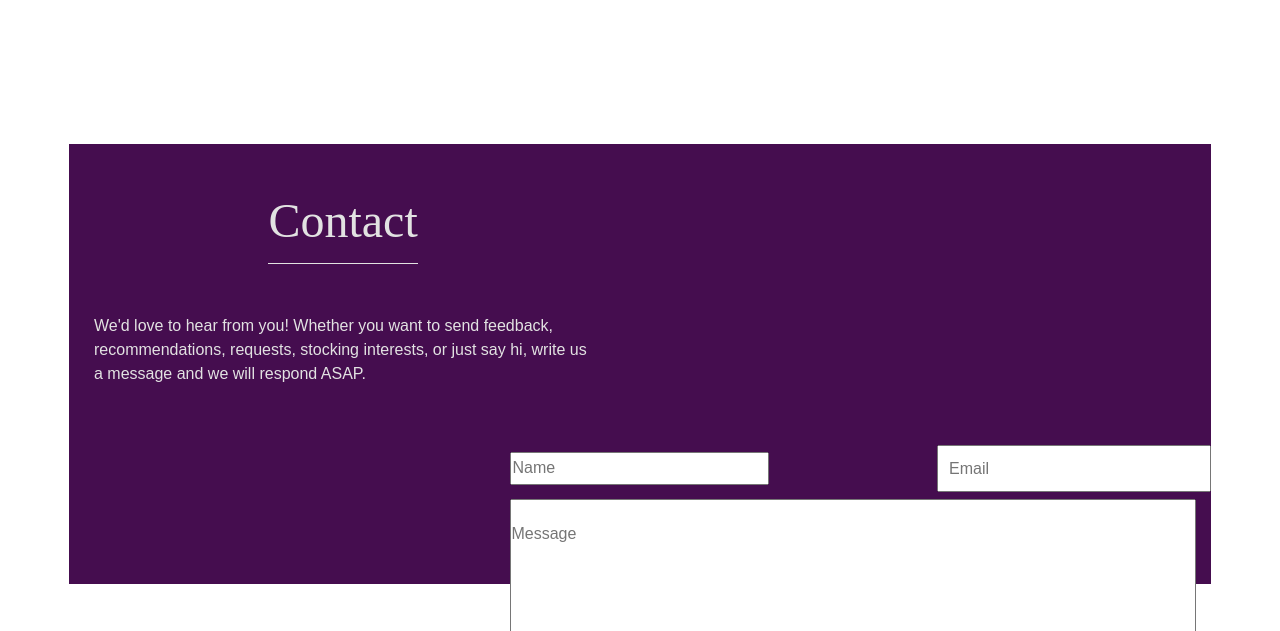
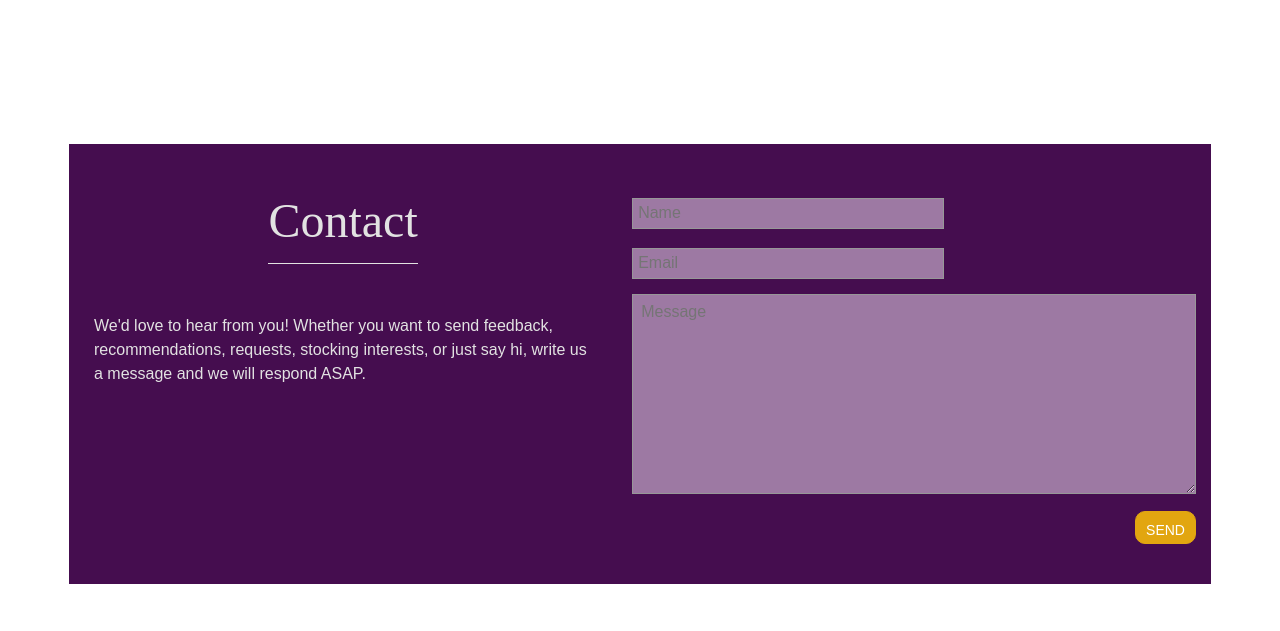
Before and after one commit to MMMerritt/product-showcase-brio, a plain HTML site: page index.html in a window 1280 px wide. Shown: the part 3447-4078 px from the top of the page. Drawn offline with Linux system fonts and the light colour scheme; a script that the page names is missing.

Commit message:
Style form fields and fit them into responsive design

```diff
--- a/CSS/main.css
+++ b/CSS/main.css
@@ -381,7 +381,7 @@ p {
     grid-row: 4 / 8;
     display: grid;
     grid-template-columns: 1fr 1fr;
-    grid-template-rows: 40px 40px 260px 40px;
+    grid-template-rows: 40px 40px 300px 40px;
     grid-gap: 10px 10px;
 }
 
@@ -393,6 +393,10 @@ p {
     min-width: 250px;
     padding: 5px;
     margin-left: 15px;
+    background-color: #9D79A3;
+    border: 1px solid #979797;
+    border-radius: 10;
+    color: #fff;
 }
 
 .form-email {
@@ -403,21 +407,29 @@ p {
     min-width: 250px;
     padding: 5px;
     margin-left: 15px;
+    background-color: #9D79A3;
+    border: 1px solid #979797;
+    border-radius: 10;
+    color: #fff;
 }
 
 .form-message {
     grid-column: 1 / 3;
     grid-row: 3 / 4;
-    padding: 10px;
-    margin: 0 15px
+    padding: 8px;
+    margin: 0 15px;
+    background-color: #9D79A3;
+    border: 1px solid #979797;
+    border-radius: 10;
+    color: #fff;
 }
 
 .send-button {
-    grid-column: 1 / 2;
+    grid-column: 1 / 3;
     grid-row: 4 / 5;
-    justify-self: start;
+    justify-self: end;
     align-self: end;
-    padding: 10px;
+    padding: 10px 10px 5px 10px;
     margin: 0 15px;
     border: 1px solid #E2A610;
     border-radius: 10px;
@@ -428,122 +440,10 @@ p {
 }
 
 .send-button:hover {
-border: 1px solid #D88812;
-background-color: #D88812;
-border-radius: 25px;
+    border: 1px solid #D88812;
+    background-color: #D88812;
+    border-radius: 25px;
 }
-
-/*
-.form-name {
-    grid-column: 1 / 4;
-    grid-row: 4 / 5;
-    align-self: center;
-    max-width: 100%;
-    height: auto;
-    padding: 0 15px;
-}
-
-.name-label {
-    grid-column: 1 / 4;
-    grid-row: 4 / 5;
-    align-self: center;
-    padding-left: 30px;
-    color: #E2E2E2;
-    font-style: normal;
-    font-weight: 500;
-    line-height: 21px;
-    font-size: 16px;
-    text-align: left;
-    z-index: 10;
-}
-
-.form-email {
-    grid-column: 1 / 4;
-    grid-row: 5 / 6;
-    align-self: center;
-    max-width: 100%;
-    height: auto;
-    padding: 0 15px;
-}
-
-.email-label {
-    grid-column: 1 / 4;
-    grid-row: 5 / 6;
-    align-self: center;
-    padding-left: 30px;
-    color: #E2E2E2;
-    font-style: normal;
-    font-weight: 500;
-    line-height: 21px;
-    font-size: 16px;
-    text-align: left;
-    z-index: 10;
-}
-
-.form-message {
-    grid-column: 1 / 4;
-    grid-row: 6 / 7;
-    padding: 25px 15px 0 15px;
-    max-width: 90%;
-    height: 240px;
-}
-
-.message-label {
-    grid-column: 1 / 4;
-    grid-row: 6 / 7;
-    align-self: start;
-    padding-top: 40px;
-    padding-left: 30px;
-    color: #E2E2E2;
-    font-style: normal;
-    font-weight: 500;
-    line-height: 21px;
-    font-size: 16px;
-    text-align: left;
-    z-index: 10;
-}
-
-.send-button {
-    grid-column: 1 / 2;
-    grid-row: 6 / 7;
-    justify-self: start;
-    align-self: end;
-    margin: 10px 20px;
-    padding: 10px 25px;
-    border: 1px solid #E2A610;
-    border-radius: 10px;
-    background-color: #E2A610;
-    text-align: center;
-    font-size: 14px;
-    color: #fff;
-}
-
-.send-button:hover {
-border: 1px solid #D88812;
-background-color: #D88812;
-border-radius: 25px;
-}
-
-
-/*grid-column: 1 / 13;
-grid-row: 5 / 6;
-justify-self: center;
-align-self: end;
-margin: 10px;
-padding: 10px 25px;
-border: 1px solid #E2A610;
-border-radius: 10px;
-background-color: #E2A610;
-text-align: center;
-font-size: 14px;
-color: #fff;
-}
-
-.cta-button:hover {
-border: 1px solid #D88812;
-background-color: #D88812;
-border-radius: 25px;
-}*/
 
 .footer-links-left {
     font-size: 14px;
@@ -617,16 +517,25 @@ border-radius: 25px;
       margin: 0;
   }
 
-  .form-message {
-      grid-column: 1 / 4;
-      grid-row: 6 / 7;
-      padding: 25px 15px 0 15px;
-      max-width: 90%;
-      height: 160px;
+  .contact-container {
+      grid-template-rows: 40px 50px 125px 50px 50px 260px 20px;
   }
 
-  .contact-container {
-      grid-template-rows: 40px 50px 125px 50px 50px 260px 20px;
+  .form {
+      grid-column: 1 / 4;
+      grid-row: 4 / 8;
+      display: grid;
+      grid-template-columns: 1fr 1fr;
+      grid-template-rows: 40px 40px 240px 40px;
+      grid-gap: 10px 10px;
+  }
+
+  .form-name {
+      min-width: 300px;
+  }
+
+  .form-email {
+      min-width: 300px;
   }
 
 }
@@ -794,11 +703,6 @@ border-radius: 25px;
       grid-template-columns: 1.4fr .95fr 1fr;
       grid-template-rows: 40px 50px 115px 50px 50px 300px 20px;
       grid-row-gap: 10px;
-  }
-
-  .form-message {
-      max-width: 90%;
-      height: 190px;
   }
 
   .footer-links-left {
@@ -1123,63 +1027,21 @@ border-radius: 25px;
       padding: 40px 20px 0 25px;
   }
 
-  .form-name {
-      grid-column: 2 / 3;
-      grid-row: 2 / 3;
-      align-self: center;
-      max-width: 98%;
-      height: auto;
-      padding-left: 0;
+  .form {
+      grid-column: 2 / 4;
+      grid-row: 2 / 8;
+      display: grid;
+      grid-template-columns: 1fr 1fr;
+      grid-template-rows: 40px 40px 200px 40px;
+      grid-gap: 10px 10px;
   }
 
-  .name-label {
-      grid-column: 2 / 3;
-      grid-row: 2 / 3;
-      align-self: center;
-      padding-left: 15px;
+  .form-name {
+      min-width: 300px;
   }
 
   .form-email {
-      grid-column: 3 / 4;
-      grid-row: 2 / 3;
-      align-self: center;
-      max-width: 260px;
-      height: 43px;
-      padding: 0 10px;
-  }
-
-  .email-label {
-      grid-column: 3 / 4;
-      grid-row: 2 / 3;
-      justify-self: start;
-      align-self: center;
-      padding-left: 25px;
-  }
-
-  .form-message {
-      grid-column: 2 / 4;
-      grid-row: 3 / 5;
-      padding-top: 25px;
-      padding-left: 0;
-      max-width: 97%;
-      height: auto;
-  }
-
-  .message-label {
-      grid-column: 2 / 3;
-      grid-row: 3 / 4;
-      justify-self: start;
-      align-self: start;
-      padding-top: 35px;
-      padding-left: 15px;
-  }
-
-  .send-button {
-      grid-column: 3 / 4;
-      grid-row: 5 / 6;
-      justify-self: end;
-      align-self: start;
-      font-size: 16px;
+      min-width: 300px;
   }
 
 }
@@ -1317,16 +1179,4 @@ border-radius: 25px;
       grid-row: 30 / 34;
   }
 
-  .send-button {
-      margin-right: 15px;
-  }
-
 }
-
-@media only screen and (min-width: 1080px) {
-
-  .send-button {
-      margin-right: 30px;
-  }
-
-}
```
